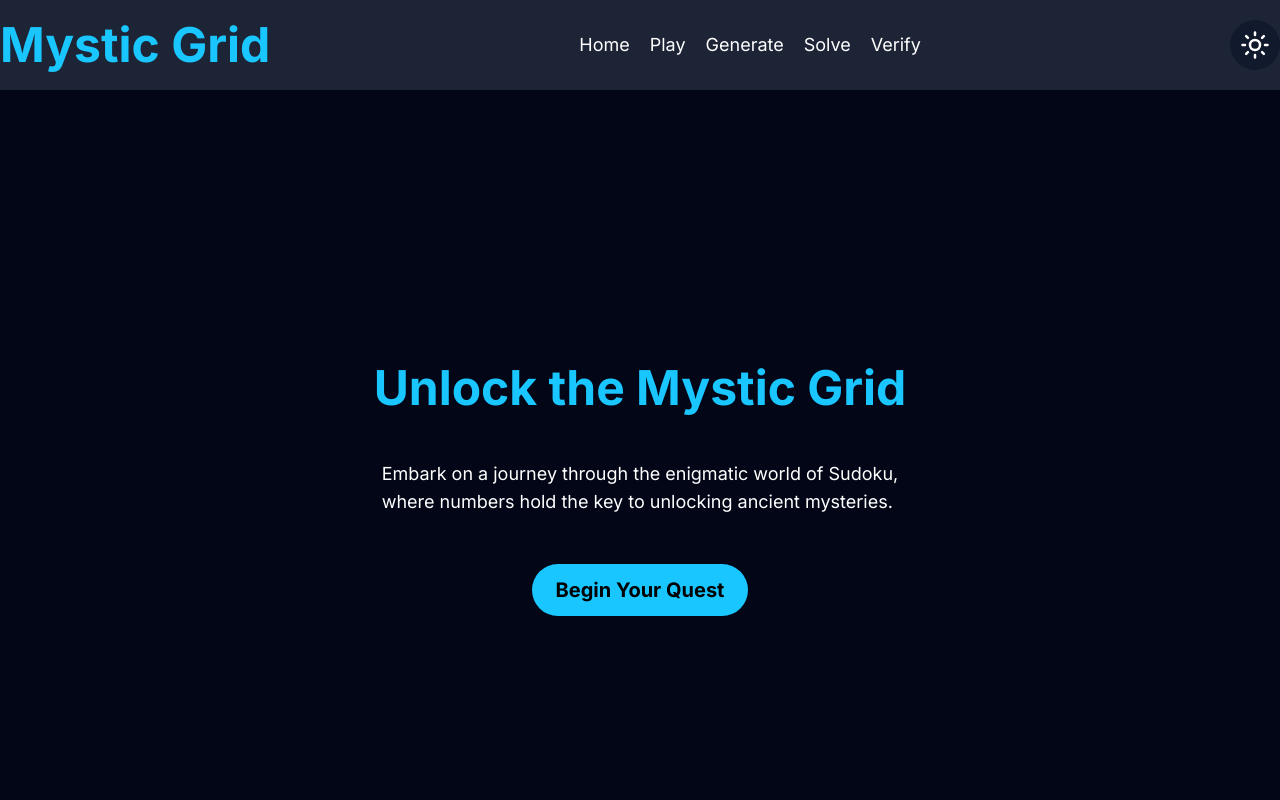
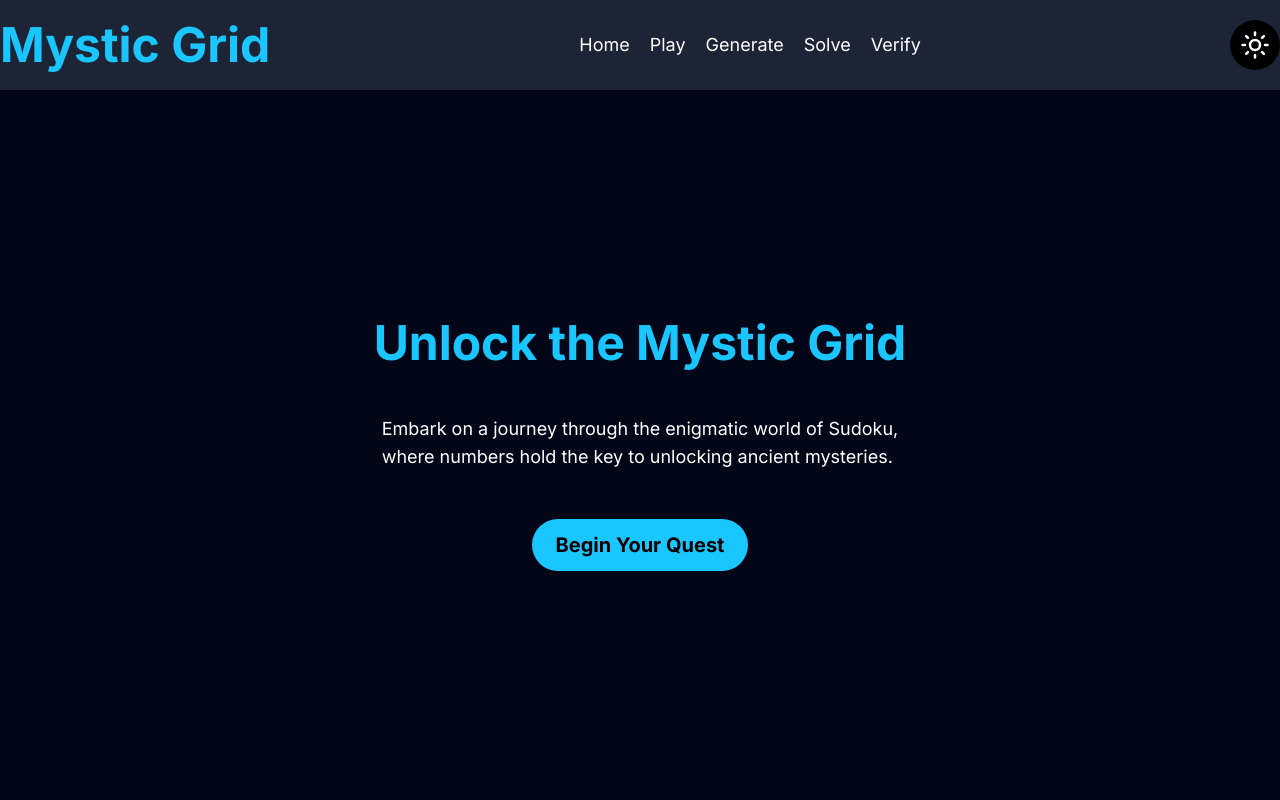
Before and after one commit to Neonsy/NextJS-MysticGrid, a Next.js app: page / in a window 1280 px wide. Shown: the top 800 px of the page. Built offline with nearby package versions, Linux system fonts and the light colour scheme; what fluid-tailwind would draw is missing.

Commit message:
Adjusted height: Header, Hero

```diff
--- a/src/app/globals.css
+++ b/src/app/globals.css
@@ -14,5 +14,8 @@
         --color-generate: 350deg 65% 55%;
         --color-verify: 155deg 75% 60%;
         --color-solve: 45deg 75% 60%;
+
+        --header-height: 90px;
+        --hero-height: calc(100dvh - var(--header-height));
     }
 }
--- a/src/components/header/index.tsx
+++ b/src/components/header/index.tsx
@@ -3,7 +3,7 @@ import Nav from '@/components/header/nav';
 
 export default function Header() {
     return (
-        <header className='bg-header/95 sticky top-0'>
+        <header className='h-header sticky top-0 z-10 bg-header/95 backdrop-blur-sm'>
             <Container>
                 <Nav />
             </Container>
--- a/src/components/header/nav.tsx
+++ b/src/components/header/nav.tsx
@@ -14,7 +14,7 @@ export default function Nav() {
 
     return (
         <nav className='flex items-center justify-between py-5'>
-            <Link href='/' className='text-5xl text-primary font-bold'>
+            <Link href='/' className='text-5xl font-bold text-primary'>
                 Mystic Grid
             </Link>
 
@@ -28,7 +28,7 @@ export default function Nav() {
                 ))}
             </ul>
 
-            <button className='rounded-full bg-header p-2.5 text-3xl'>
+            <button className='rounded-full bg-inverted p-2.5 text-3xl'>
                 <LuSun className='text-default' />
                 <LuMoon className='hidden text-default' />
             </button>
--- a/src/components/pages/home/hero.tsx
+++ b/src/components/pages/home/hero.tsx
@@ -2,14 +2,14 @@ import Link from 'next/link';
 
 export default function Hero() {
     return (
-        <section id='hero' className='flex min-h-dvh flex-col items-center justify-center gap-y-12 bg-slate-950 text-default'>
-            <h1 className='text-primary text-5xl font-bold'>Unlock the Mystic Grid</h1>
+        <section id='hero' className='min-h-hero flex flex-col items-center justify-center gap-y-12 bg-slate-950 text-default'>
+            <h1 className='text-5xl font-bold text-primary'>Unlock the Mystic Grid</h1>
             <p className='text-lg'>
                 Embark on a journey through the enigmatic world of Sudoku,
                 <br />
                 where numbers hold the key to unlocking ancient mysteries.
             </p>
-            <Link href='/play' className='bg-primary text-inverted rounded-full px-6 py-3 text-xl font-bold'>
+            <Link href='/play' className='rounded-full bg-primary px-6 py-3 text-xl font-bold text-inverted'>
                 Begin Your Quest
             </Link>
         </section>
--- a/tailwind.config.ts
+++ b/tailwind.config.ts
@@ -2,6 +2,7 @@ import type { Config } from 'tailwindcss';
 
 import fluid, { extract } from 'fluid-tailwind';
 import plugin from 'tailwindcss/plugin';
+import Hero from '@/components/pages/home/hero';
 
 export default {
     content: {
@@ -24,6 +25,12 @@ export default {
                 verify: 'hsl(var(--color-verify) / <alpha-value>)',
                 solve: 'hsl(var(--color-solve) / <alpha-value>)',
             },
+            height: {
+                header: 'var(--header-height)',
+            },
+            minHeight: {
+                hero: 'var(--hero-height)',
+            },
         },
     },
     plugins: [
```
